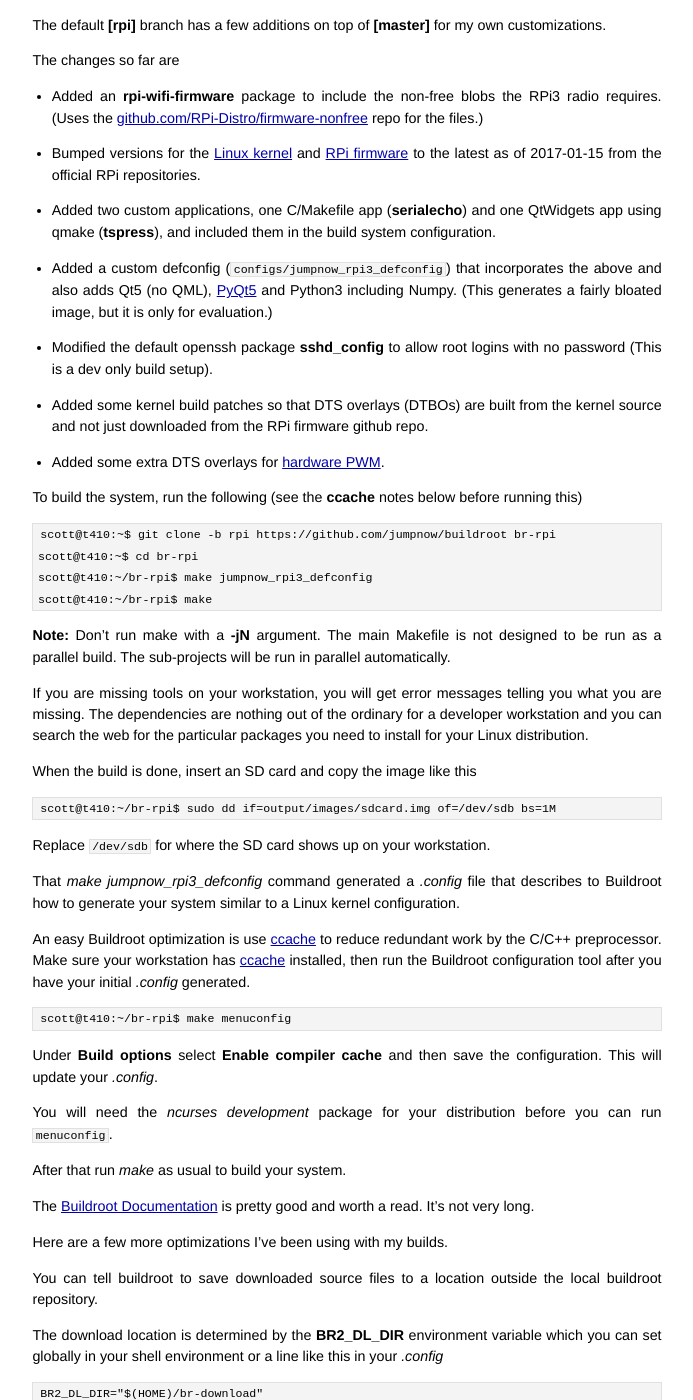
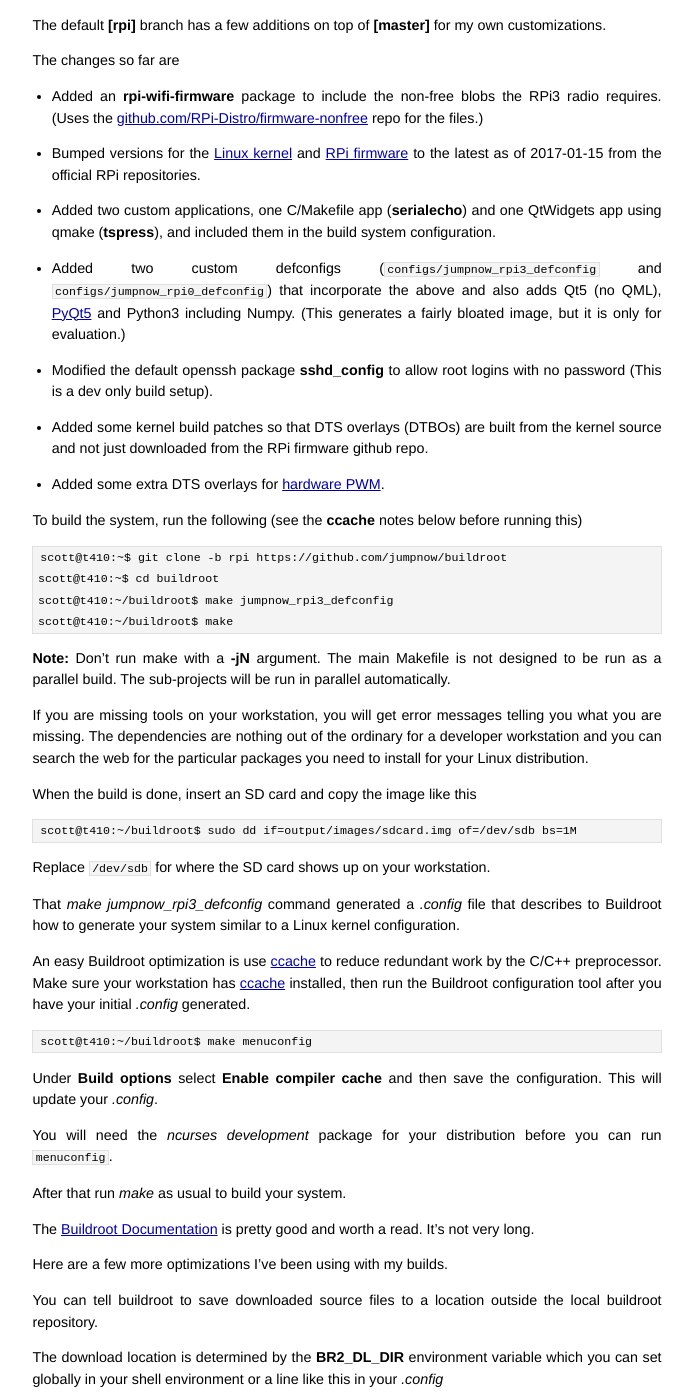
Before and after one commit to jumpnow/jumpnowtek-site, a Jekyll site: the page built from _posts/2017-01-10-Raspberry-Pi-Systems-with-Buildroot.md, in a window 1280 px wide and 1400 px high, scrolled down 679 px. Shown: the whole window, without its empty margins (293-986 px from the left). Built offline with Jekyll 4.4.1, drawn with Linux system fonts in a browser that asks for light colours; some of the changed text lies outside the part shown.

Commit message:
Add rpi0 config note to br rpi doc

```diff
--- a/_posts/2017-01-10-Raspberry-Pi-Systems-with-Buildroot.md
+++ b/_posts/2017-01-10-Raspberry-Pi-Systems-with-Buildroot.md
@@ -40,7 +40,7 @@
 
 * Added two custom applications, one C/Makefile app (**serialecho**) and one QtWidgets app using qmake (**tspress**), and included them in the build system configuration.
 
-* Added a custom defconfig (`configs/jumpnow_rpi3_defconfig`) that incorporates the above and also adds Qt5 (no QML), [PyQt5][pyqt] and Python3 including Numpy. (This generates a fairly bloated image, but it is only for evaluation.)
+* Added two custom defconfigs (`configs/jumpnow_rpi3_defconfig` and `configs/jumpnow_rpi0_defconfig`) that incorporate the above and also adds Qt5 (no QML), [PyQt5][pyqt] and Python3 including Numpy. (This generates a fairly bloated image, but it is only for evaluation.)
 
 * Modified the default openssh package **sshd_config** to allow root logins with no password (This is a dev only build setup).
 
@@ -51,10 +51,10 @@
 
 To build the system, run the following (see the **ccache** notes below before running this)
 
-    scott@t410:~$ git clone -b rpi https://github.com/jumpnow/buildroot br-rpi
-    scott@t410:~$ cd br-rpi
-    scott@t410:~/br-rpi$ make jumpnow_rpi3_defconfig
-    scott@t410:~/br-rpi$ make
+    scott@t410:~$ git clone -b rpi https://github.com/jumpnow/buildroot
+    scott@t410:~$ cd buildroot
+    scott@t410:~/buildroot$ make jumpnow_rpi3_defconfig
+    scott@t410:~/buildroot$ make
 
 **Note:** Don't run make with a **-jN** argument. The main Makefile is not designed to be run as a parallel build. The sub-projects will be run in parallel automatically.
 
@@ -62,7 +62,7 @@
 
 When the build is done, insert an SD card and copy the image like this
 
-    scott@t410:~/br-rpi$ sudo dd if=output/images/sdcard.img of=/dev/sdb bs=1M
+    scott@t410:~/buildroot$ sudo dd if=output/images/sdcard.img of=/dev/sdb bs=1M
 
 Replace `/dev/sdb` for where the SD card shows up on your workstation.
 
@@ -70,7 +70,7 @@
 
 An easy Buildroot optimization is use [ccache][ccache] to reduce redundant work by the C/C++ preprocessor. Make sure your workstation has [ccache][ccache] installed, then run the Buildroot configuration tool after you have your initial *.config* generated.
 
-    scott@t410:~/br-rpi$ make menuconfig
+    scott@t410:~/buildroot$ make menuconfig
 
 Under **Build options** select **Enable compiler cache** and then save the configuration.
 This will update your *.config*.
@@ -95,12 +95,12 @@
 
 You can specify it like this when you do the first `make defconfig`
 
-    scott@fractal:~/br-rpi$ make O=/br5/rpi jumpnow_rpi3_defconfig
-    scott@fractal:~/br-rpi$ cd /br5/rpi
-    scott@fractal:/br5/rpi$ make menuconfig (optional)
-    scott@fractal:/br5/rpi$ make
+    scott@fractal:~/buildroot$ make O=/br5/rpi3 jumpnow_rpi3_defconfig
+    scott@fractal:~/buildroot$ cd /br5/rpi3
+    scott@fractal:/br5/rpi3$ make menuconfig (optional)
+    scott@fractal:/br5/rpi3$ make
 
-In this particular case I have `/br/rpi5` on a drive partition separate from my workstation rootfs and my home directory.
+In this particular case I have `/br/rpi3` on a drive partition separate from my workstation rootfs and my home directory.
 
 So what does the resulting system look like?
 
```
Also changed, not shown: other parts of _posts/2017-01-10-Raspberry-Pi-Systems-with-Buildroot.md (+1 -1 lines).
